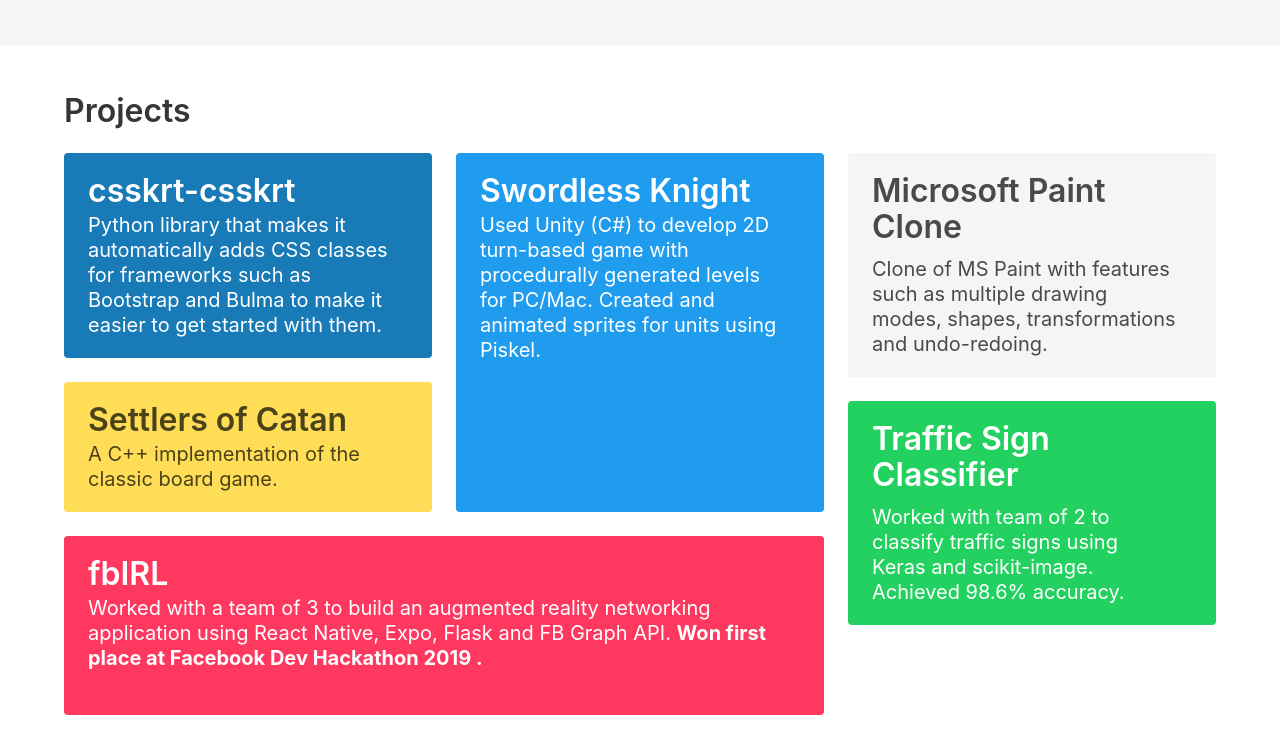
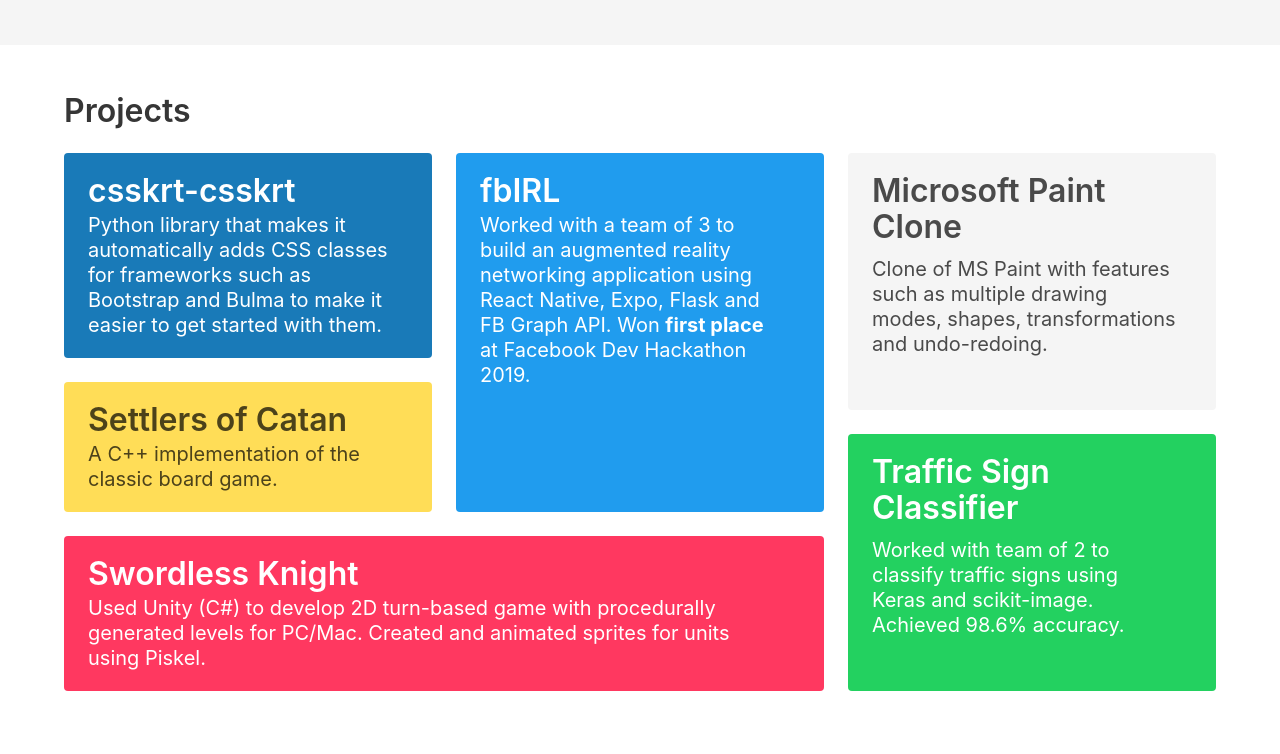
Before and after one commit to 4d11/4d11.github.io, a website: page index.html in a window 1280 px wide. Shown: the part 1665-2419 px from the top of the page. Drawn offline with Linux system fonts and the light colour scheme.

Commit message:
Reorganized projects and updated CK end date

```diff
--- a/index.html
+++ b/index.html
@@ -94,7 +94,7 @@
             <img src="assets/work/ck.png">
           </div>
           <div class="timeline-content">
-            <p class="heading"> September 2019 - </p>
+            <p class="heading"> September 2019 - December 2019 </p>
             <p>  Software Engineer Intern - Data @ Credit Karma </p>
           </div>
         </div>
@@ -198,20 +198,22 @@
             </a>
           </div>
           <div class="tile is-parent">
-           <a target="_blank" class="tile is-child notification is-info" href="https://github.com/4d11/swordlessknight">
+           <a target="_blank" class="tile is-child notification is-info" href="https://devpost.com/software/fbirl">
             <article >
-              <p class="title"> Swordless Knight</p>
-              <p class="subtitle">Used Unity (C#) to develop 2D turn-based game with procedurally generated levels for PC/Mac. Created and animated sprites for units using Piskel.
+              <p class="title"> fbIRL </p>
+              <p class="subtitle">
+                Worked with a team of 3 to build an augmented reality networking application using React Native, Expo, Flask and FB Graph API. Won <b> first place </b> at Facebook Dev Hackathon 2019.
               </p>
             </article>
           </a>
         </div>
       </div>
       <div class="tile is-parent">
-        <a target="_blank" class="tile is-child notification is-danger"href="https://devpost.com/software/fbirl">
+        <a target="_blank" class="tile is-child notification is-danger"href="https://github.com/4d11/swordlessknight">
           <article>
-            <p class="title">fbIRL</p>
-            <p class="subtitle"> Worked with a team of 3 to build an augmented reality networking application using React Native, Expo, Flask and FB Graph API.  <b> Won first place at Facebook Dev Hackathon 2019 <b/>.
+            <p class="title"> Swordless Knight</p>
+            <p class="subtitle">
+              Used Unity (C#) to develop 2D turn-based game with procedurally generated levels for PC/Mac. Created and animated sprites for units using Piskel.
             </p>
           </article>
         </a>
```
